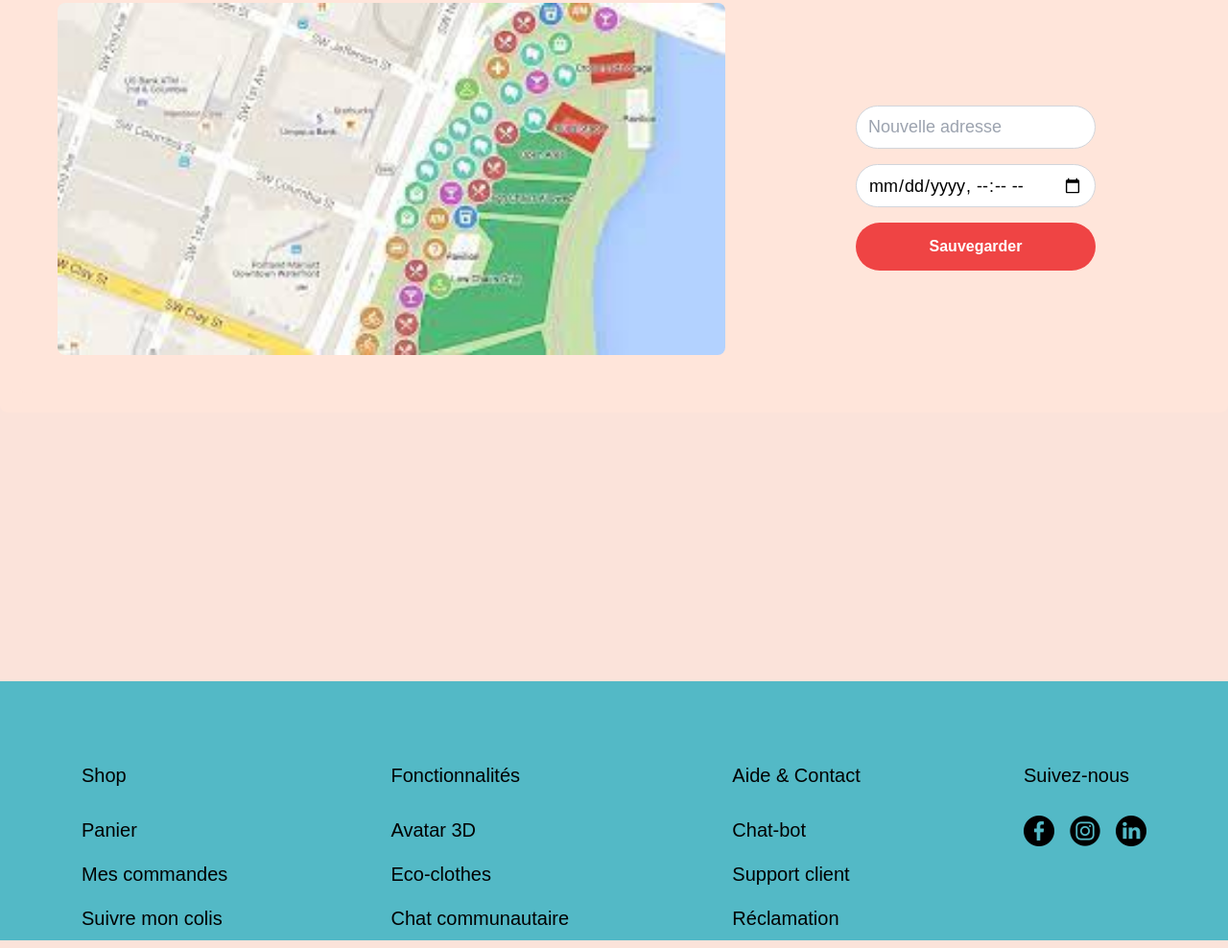
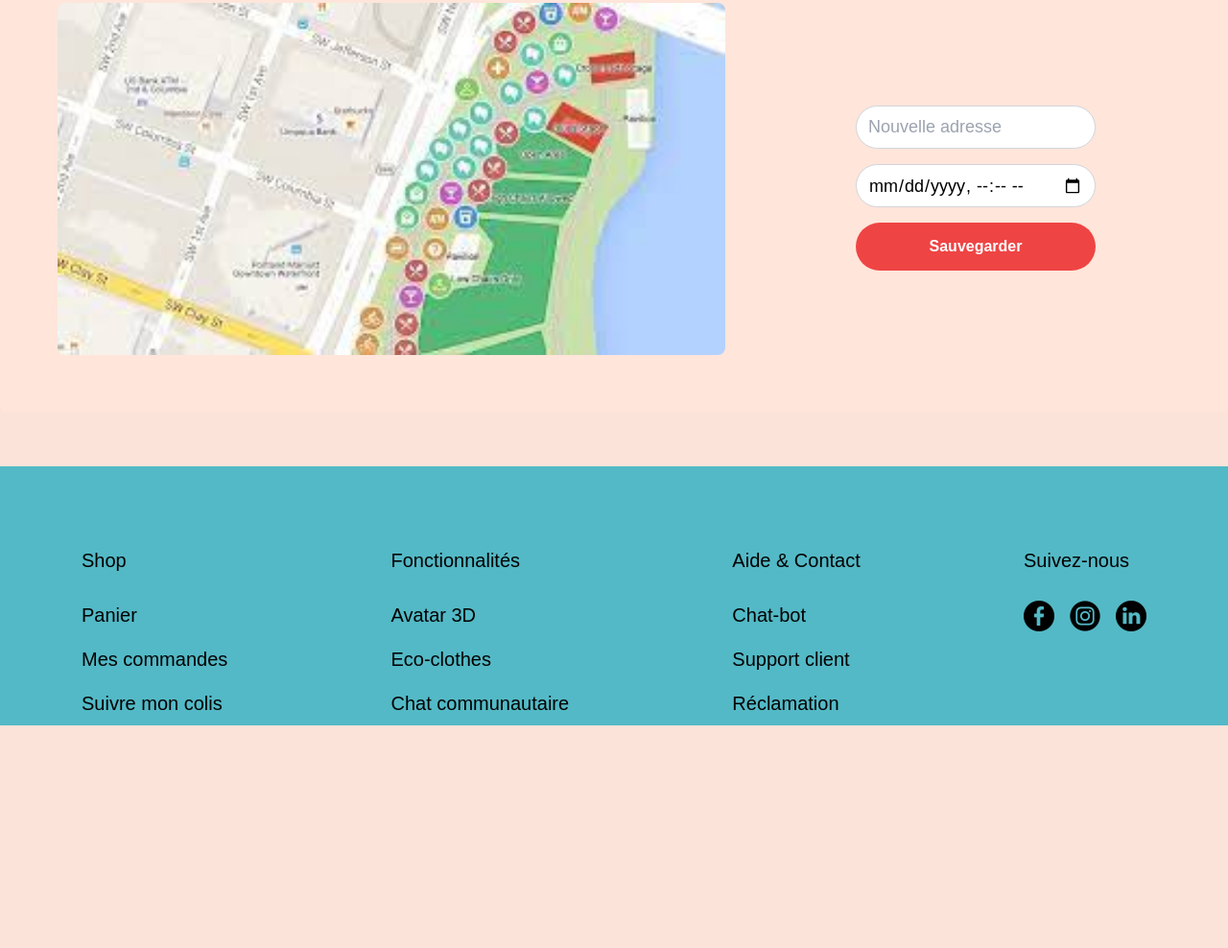
Before and after one commit to asmariahii/UI-Design, a website: page SuivreColis.html in a window 1280 px wide. Shown: the part 285-1273 px from the top of the page at 96% size. After the commit the page ends 1049 px from the top, so only its background shows below. Drawn offline with Linux system fonts and the light colour scheme; a web font is replaced by a local one.

Commit message:
update page suivre colis

```diff
--- a/SuivreColis.html
+++ b/SuivreColis.html
@@ -61,7 +61,7 @@
         </main>
 
 
-        <footer>
+        <footer class="mt-14">
             <div class="footer-sections">
                 <div>
                     <h3>Shop</h3>
```
